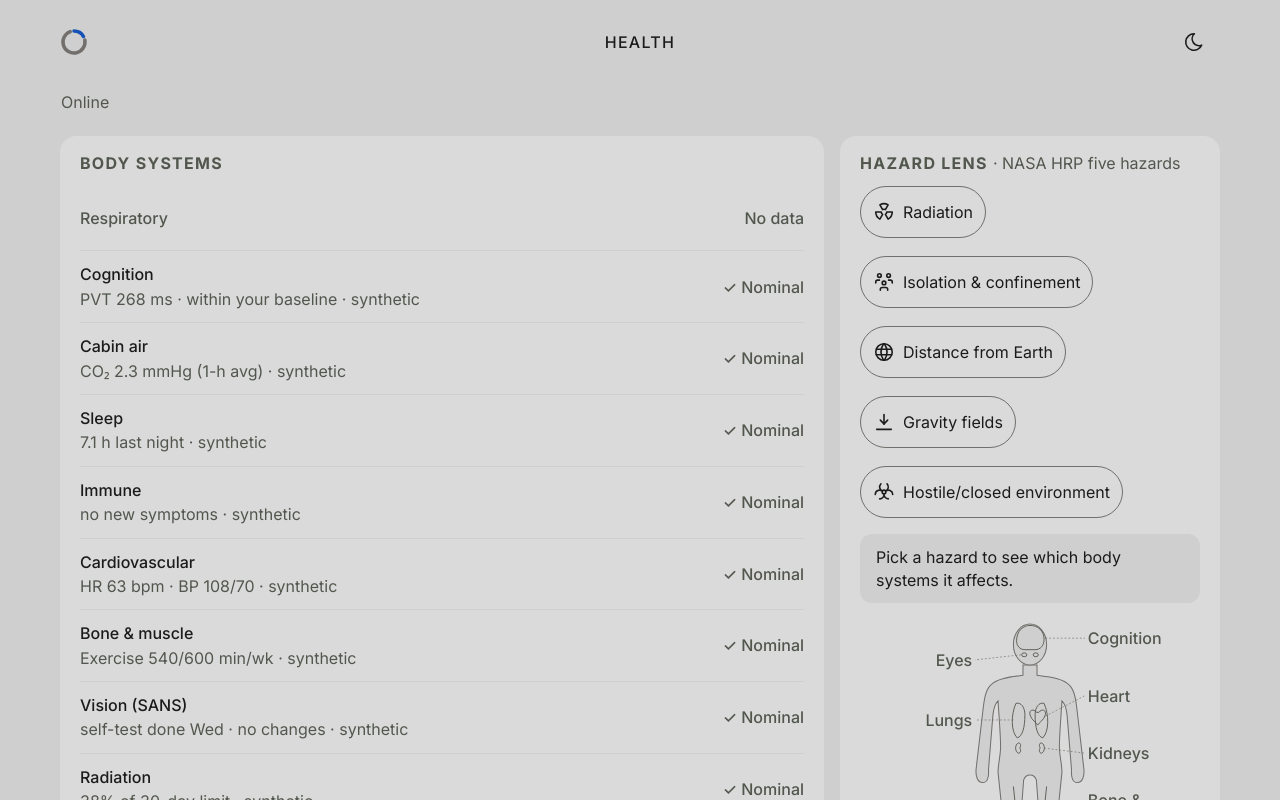
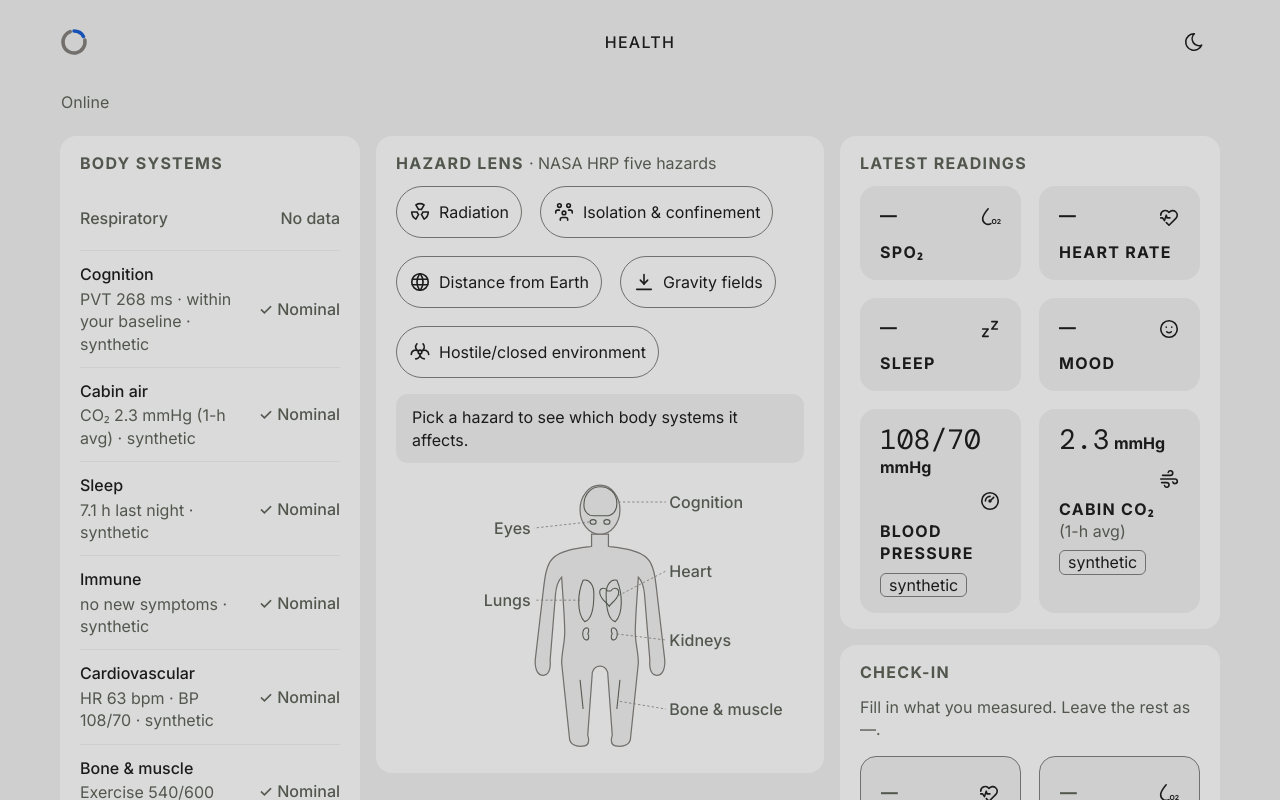
Before and after one commit to jdo-lv/galagans, a React (Vite) app in the folder src/main/frontend/: page / in a window 1280 px wide. Shown: the top 800 px of the page. Built offline with nearby package versions, Linux system fonts and the light colour scheme.

Commit message:
feat(hazards): three-column home with the hazard lens between Body systems and the right column (#14)

```diff
--- a/src/main/frontend/src/ui/App.tsx
+++ b/src/main/frontend/src/ui/App.tsx
@@ -40,7 +40,7 @@ export function App() {
           />
         </main>
       ) : (
-        <main className="layout">
+        <main className="layout layout--home">
           <SystemStatusList
             state={statuses.state}
             focusHeading={returnedHome}
--- a/src/main/frontend/src/ui/theme/base.css
+++ b/src/main/frontend/src/ui/theme/base.css
@@ -103,7 +103,7 @@ a:hover {
   color: var(--color-text-muted);
 }
 
-/* Home layout (mockup 01): systems panel beside a narrower check-in panel, stacked on narrow screens */
+/* Two-column screen layout (home, detail): main panel beside a 380 px panel, stacked on narrow screens */
 .layout {
   display: grid;
   grid-template-columns: minmax(0, 1fr) minmax(0, 380px);
@@ -114,6 +114,45 @@ a:hover {
 @media (max-width: 860px) {
   .layout {
     grid-template-columns: minmax(0, 1fr);
+  }
+}
+
+/* Home (mockup 01): Body systems | Hazard lens | right column from 1200 px; below that the lens sits under
+   Body systems, and on phones everything stacks. Body systems always comes first. */
+.layout--home {
+  grid-template-rows: auto 1fr;
+  grid-template-areas:
+    'systems side'
+    'lens side';
+}
+
+.layout--home > .systems {
+  grid-area: systems;
+}
+
+.layout--home > .lens {
+  grid-area: lens;
+}
+
+.layout--home > .stack {
+  grid-area: side;
+}
+
+@media (min-width: 1200px) {
+  .layout--home {
+    grid-template-columns: minmax(0, 300px) minmax(0, 1fr) minmax(0, 380px);
+    grid-template-rows: auto;
+    grid-template-areas: 'systems lens side';
+  }
+}
+
+@media (max-width: 860px) {
+  .layout--home {
+    grid-template-rows: auto;
+    grid-template-areas:
+      'systems'
+      'lens'
+      'side';
   }
 }
 
```
Also changed, not shown: 2 other files (tests, documents, lock files or other folders).
